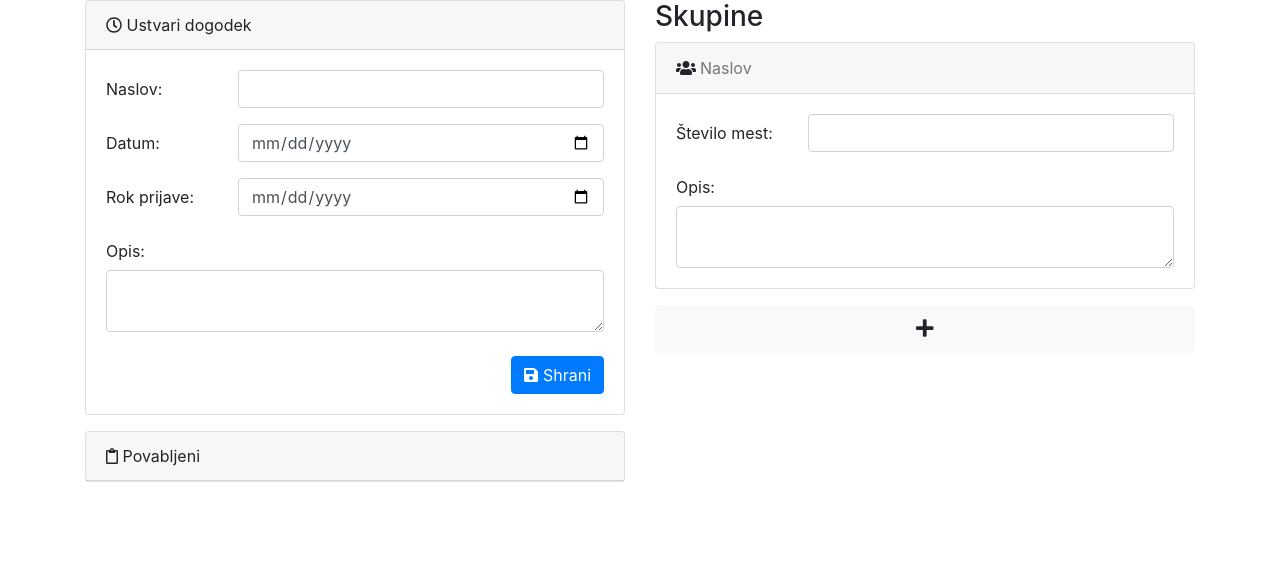
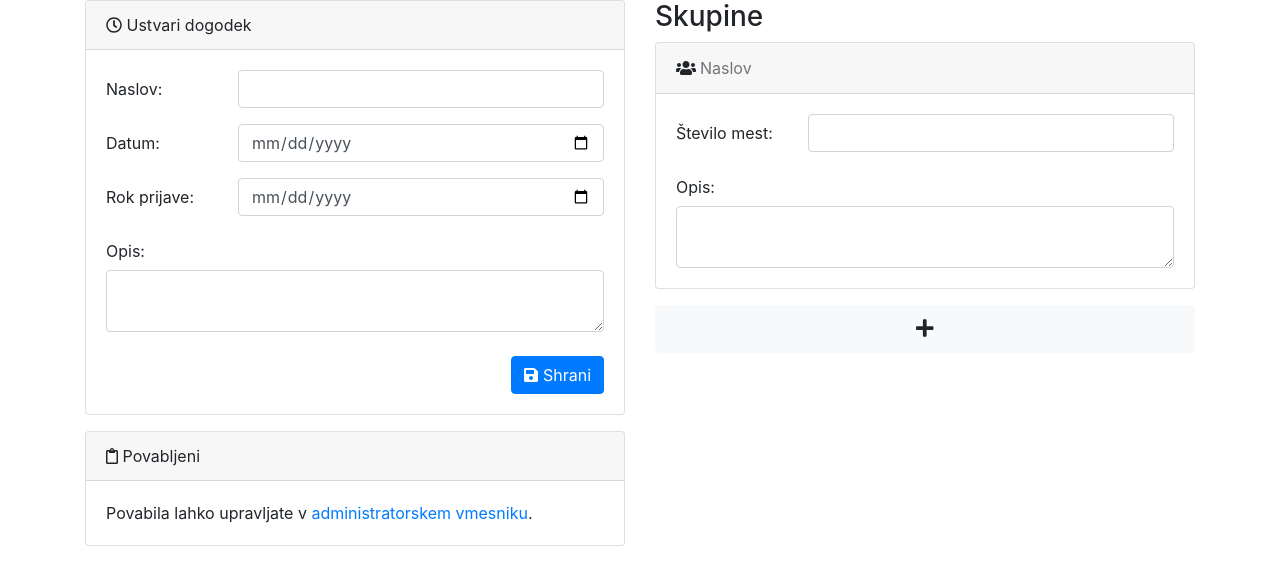
Before and after one commit to s3r5/dogodki.sers.si, a Django app: page /dogodek/ustvari in a window 1280 px wide. Shown: the part 80-665 px from the top of the page. Run offline with Django 3.2, Linux system fonts and the light colour scheme; the visitor is signed in with stand-in values (Sample User, id 1); some libraries are stand-ins or nearby versions.

Commit message:
Placeholder za povabila skrit

```diff
--- a/dogodki_app/templates/dogodki/dogodek_edit.html
+++ b/dogodki_app/templates/dogodki/dogodek_edit.html
@@ -50,13 +50,16 @@
 		<div class="card">
 			<div class="card-header"><i class="far fa-clipboard"></i> Povabljeni</div>
 			<ul class="list-group list-group-flush">
-{% for povabilo in dogodek.povabljeni.all %}
+			<div class="card-body">
+				<p class="card-text">Povabila lahko upravljate v <a href="{% url "admin:dogodki_app_povabilo_changelist" %}?dogodek__id__exact={{ object.pk }}">administratorskem vmesniku</a>.</p>
+			</div>
+{% comment %} {% for povabilo in dogodek.povabljeni.all %}
 				<li class="list-group-item d-flex justify-content-between">
 					Miha Frangež, 4. ag
 					<button type="button" class="btn btn-sm btn-danger"><i class="fas fa-times"></i></button>
 				</li>
 			</ul>
-{% endfor %}
+{% endfor %} {% endcomment %}
 		</div>
 	</div>
 
```
